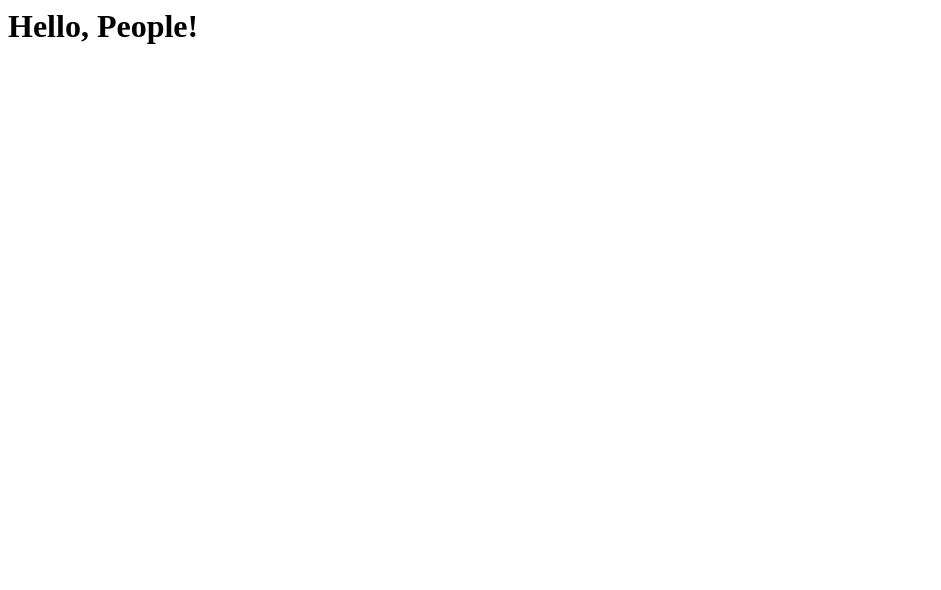
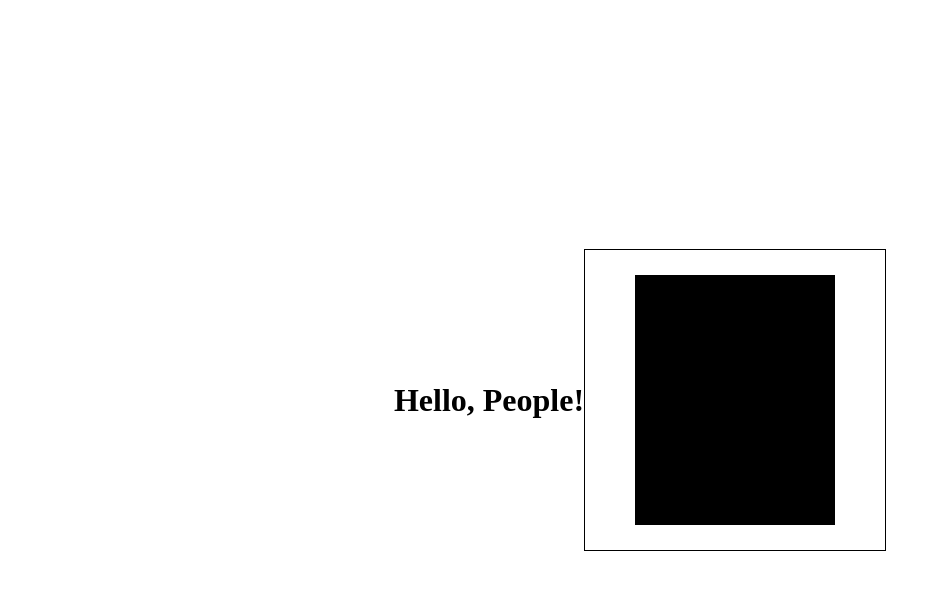
Before and after one commit to hak4ru/Web-Hak-ru, a plain HTML site: page example/index.html in a window 1280 px wide. Shown: the whole page, without its empty margins (0-941 px from the left). Drawn offline with Linux system fonts and the light colour scheme.

Commit message:
add 2 files

```diff
--- a/example/index.html
+++ b/example/index.html
@@ -1,5 +1,12 @@
 <html>
+    <head>
+        <meta charset="utf-8">
+        <title>Canvas</title>
+        <link rel="stylesheet" href="style.css">
+    </head>
     <body>
         <h1>Hello, People!</h1>
+        <canvas id="sandbox" width="300" height="300"></canvas>
+        <script src="script.js"></script>
     </body>
 </html>
--- /dev/null
+++ b/example/script.js
@@ -0,0 +1,3 @@
+let canvas = document.getElementById("sandbox");
+context = canvas.getContext("2d");
+context.fillRect(50,25, 200, 250);
--- /dev/null
+++ b/example/style.css
@@ -0,0 +1,12 @@
+html, body{
+    height: 100%;
+}
+body{
+    margin: 0;
+    display: flex;
+    justify-content: center;
+    align-items: center;
+}
+canvas{
+    border: 1px solid black;
+}
```
